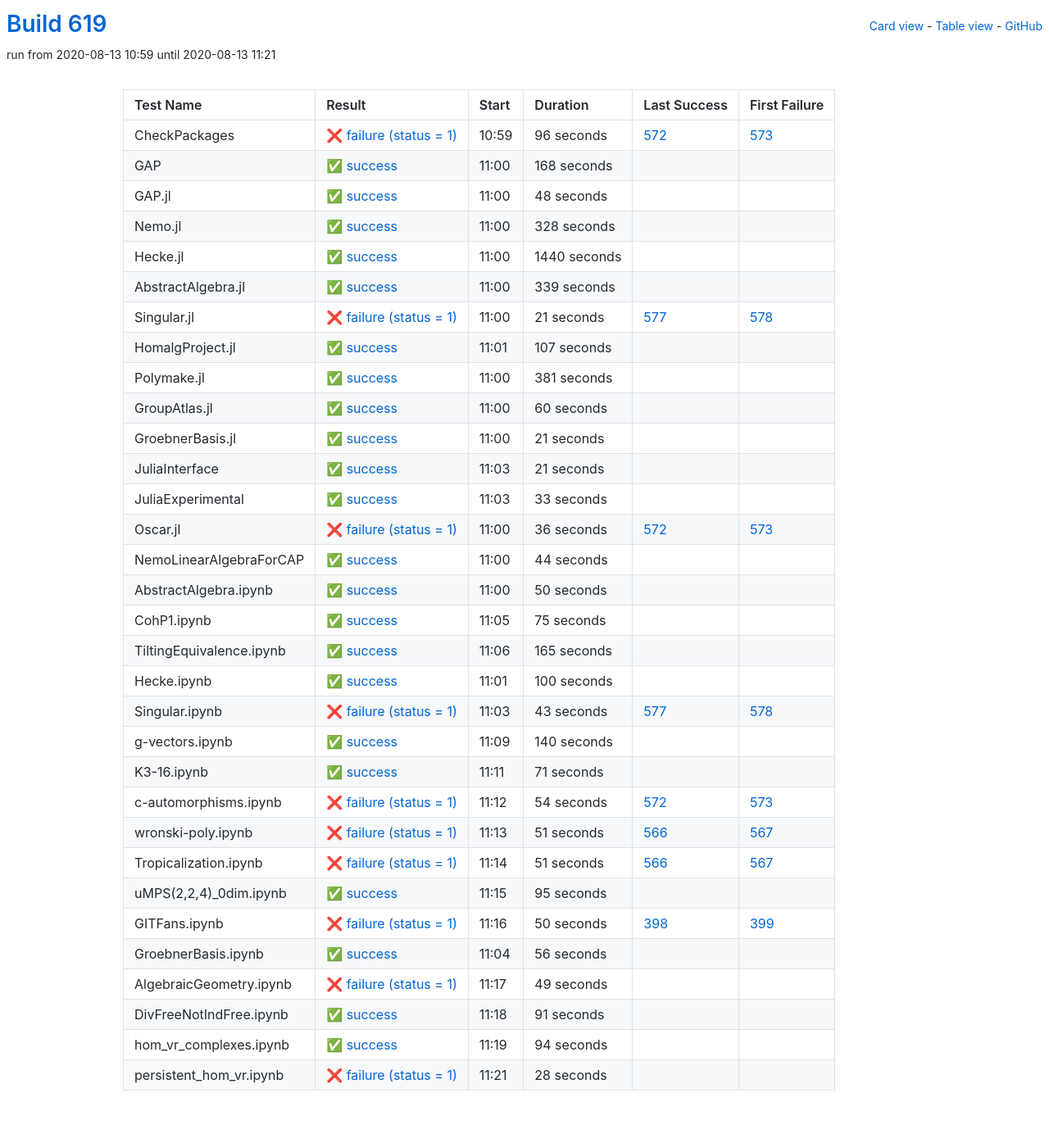
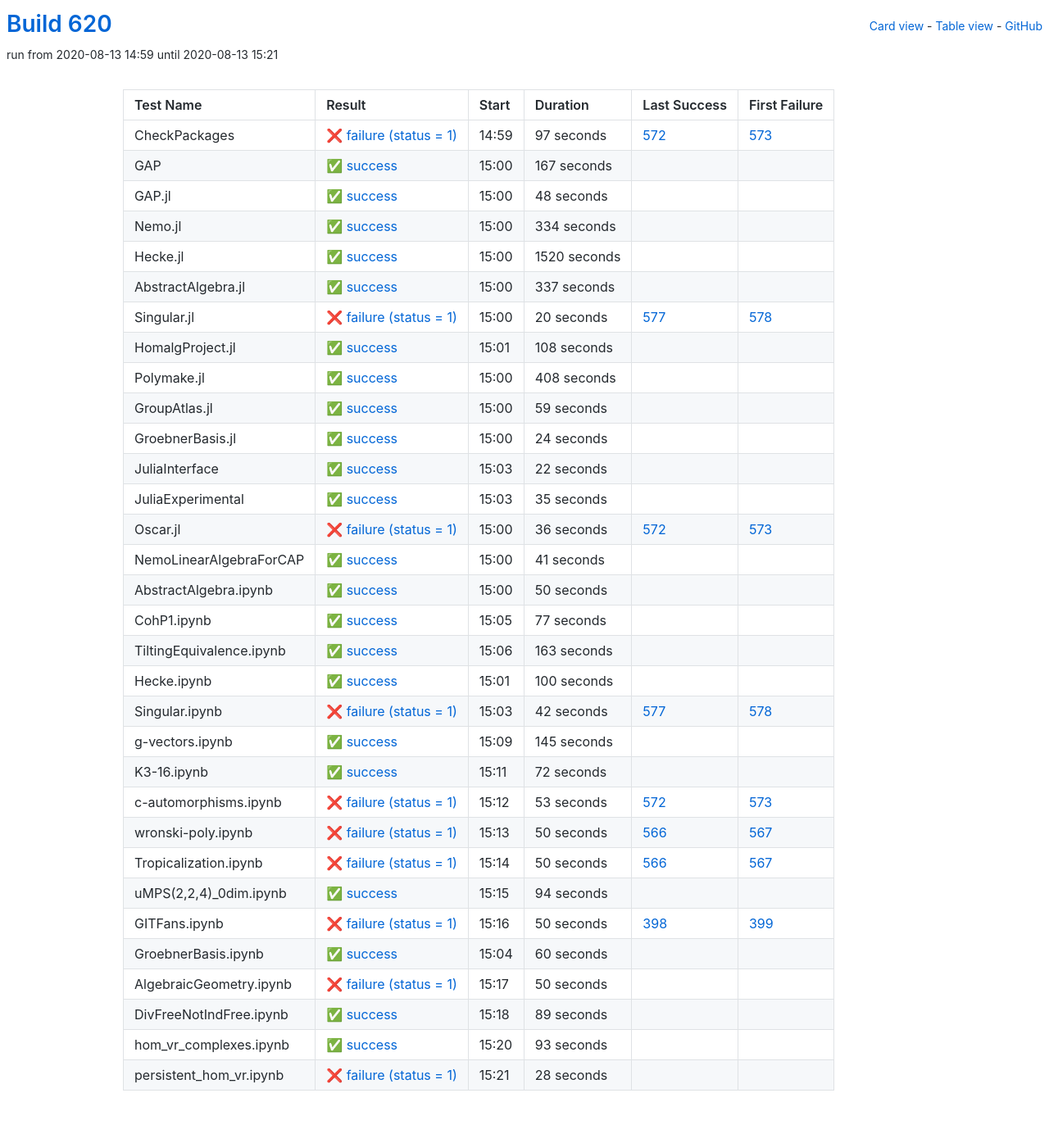
Before and after one commit to oscar-system/oscar-ci-status-stable, a Jekyll site: the page built from table.html, in a window 1280 px wide. Shown: the whole page at 82% size. Built offline with Jekyll 4.4.1, drawn with Linux system fonts in a browser that asks for light colours.

Commit message:
Build #620

```diff
--- a/_data/ci.yml
+++ b/_data/ci.yml
@@ -1,6 +1,6 @@
 ---
-build: 619
-build_url: https://oscarci.mathematik.uni-kl.de/job/oscar-stable/619/
+build: 620
+build_url: https://oscarci.mathematik.uni-kl.de/job/oscar-stable/620/
 job: oscar-stable
 organization: oscar-system
 repo: oscar-ci-status-stable
@@ -8,32 +8,32 @@ repourl: https://github.com/oscar-system/oscar-ci-status-stable
 tests:
 - name: CheckPackages
   id: checkpackages
-  log: https://oscarci.mathematik.uni-kl.de/job/oscar-stable/619/artifact/logs/build-619/CheckPackages.log
-  start: 2020-08-13 10:59
+  log: https://oscarci.mathematik.uni-kl.de/job/oscar-stable/620/artifact/logs/build-620/CheckPackages.log
+  start: 2020-08-13 14:59
   success: false
   exitcode: 1
   status: failure
-  duration: 96
+  duration: 97
   last_success: 572
   last_success_url: https://oscarci.mathematik.uni-kl.de/job/oscar-stable/572/
   first_failure: 573
   first_failure_url: https://oscarci.mathematik.uni-kl.de/job/oscar-stable/573/
 - name: GAP
   id: gap
-  log: https://oscarci.mathematik.uni-kl.de/job/oscar-stable/619/artifact/logs/build-619/GAP.log
-  start: 2020-08-13 11:00
+  log: https://oscarci.mathematik.uni-kl.de/job/oscar-stable/620/artifact/logs/build-620/GAP.log
+  start: 2020-08-13 15:00
   success: true
   exitcode: 0
   status: success
-  duration: 168
+  duration: 167
   last_success: false
   last_success_url:
   first_failure: false
   first_failure_url:
 - name: GAP.jl
   id: gap-jl
-  log: https://oscarci.mathematik.uni-kl.de/job/oscar-stable/619/artifact/logs/build-619/GAP.jl.log
-  start: 2020-08-13 11:00
+  log: https://oscarci.mathematik.uni-kl.de/job/oscar-stable/620/artifact/logs/build-620/GAP.jl.log
+  start: 2020-08-13 15:00
   success: true
   exitcode: 0
   status: success
@@ -44,128 +44,128 @@ tests:
   first_failure_url:
 - name: Nemo.jl
   id: nemo-jl
-  log: https://oscarci.mathematik.uni-kl.de/job/oscar-stable/619/artifact/logs/build-619/Nemo.jl.log
-  start: 2020-08-13 11:00
+  log: https://oscarci.mathematik.uni-kl.de/job/oscar-stable/620/artifact/logs/build-620/Nemo.jl.log
+  start: 2020-08-13 15:00
   success: true
   exitcode: 0
   status: success
-  duration: 328
+  duration: 334
   last_success: false
   last_success_url:
   first_failure: false
   first_failure_url:
 - name: Hecke.jl
   id: hecke-jl
-  log: https://oscarci.mathematik.uni-kl.de/job/oscar-stable/619/artifact/logs/build-619/Hecke.jl.log
-  start: 2020-08-13 11:00
+  log: https://oscarci.mathematik.uni-kl.de/job/oscar-stable/620/artifact/logs/build-620/Hecke.jl.log
+  start: 2020-08-13 15:00
   success: true
   exitcode: 0
   status: success
-  duration: 1440
+  duration: 1520
   last_success: false
   last_success_url:
   first_failure: false
   first_failure_url:
 - name: AbstractAlgebra.jl
   id: abstractalgebra-jl
-  log: https://oscarci.mathematik.uni-kl.de/job/oscar-stable/619/artifact/logs/build-619/AbstractAlgebra.jl.log
-  start: 2020-08-13 11:00
+  log: https://oscarci.mathematik.uni-kl.de/job/oscar-stable/620/artifact/logs/build-620/AbstractAlgebra.jl.log
+  start: 2020-08-13 15:00
   success: true
   exitcode: 0
   status: success
-  duration: 339
+  duration: 337
   last_success: false
   last_success_url:
   first_failure: false
   first_failure_url:
 - name: Singular.jl
   id: singular-jl
-  log: https://oscarci.mathematik.uni-kl.de/job/oscar-stable/619/artifact/logs/build-619/Singular.jl.log
-  start: 2020-08-13 11:00
+  log: https://oscarci.mathematik.uni-kl.de/job/oscar-stable/620/artifact/logs/build-620/Singular.jl.log
+  start: 2020-08-13 15:00
   success: false
   exitcode: 1
   status: failure
-  duration: 21
+  duration: 20
   last_success: 577
   last_success_url: https://oscarci.mathematik.uni-kl.de/job/oscar-stable/577/
   first_failure: 578
   first_failure_url: https://oscarci.mathematik.uni-kl.de/job/oscar-stable/578/
 - name: HomalgProject.jl
   id: homalgproject-jl
-  log: https://oscarci.mathematik.uni-kl.de/job/oscar-stable/619/artifact/logs/build-619/HomalgProject.jl.log
-  start: 2020-08-13 11:01
+  log: https://oscarci.mathematik.uni-kl.de/job/oscar-stable/620/artifact/logs/build-620/HomalgProject.jl.log
+  start: 2020-08-13 15:01
   success: true
   exitcode: 0
   status: success
-  duration: 107
+  duration: 108
   last_success: false
   last_success_url:
   first_failure: false
   first_failure_url:
 - name: Polymake.jl
   id: polymake-jl
-  log: https://oscarci.mathematik.uni-kl.de/job/oscar-stable/619/artifact/logs/build-619/Polymake.jl.log
-  start: 2020-08-13 11:00
+  log: https://oscarci.mathematik.uni-kl.de/job/oscar-stable/620/artifact/logs/build-620/Polymake.jl.log
+  start: 2020-08-13 15:00
   success: true
   exitcode: 0
   status: success
-  duration: 381
+  duration: 408
   last_success: false
   last_success_url:
   first_failure: false
   first_failure_url:
 - name: GroupAtlas.jl
   id: groupatlas-jl
-  log: https://oscarci.mathematik.uni-kl.de/job/oscar-stable/619/artifact/logs/build-619/GroupAtlas.jl.log
-  start: 2020-08-13 11:00
+  log: https://oscarci.mathematik.uni-kl.de/job/oscar-stable/620/artifact/logs/build-620/GroupAtlas.jl.log
+  start: 2020-08-13 15:00
   success: true
   exitcode: 0
   status: success
-  duration: 60
+  duration: 59
   last_success: false
   last_success_url:
   first_failure: false
   first_failure_url:
 - name: GroebnerBasis.jl
   id: groebnerbasis-jl
-  log: https://oscarci.mathematik.uni-kl.de/job/oscar-stable/619/artifact/logs/build-619/GroebnerBasis.jl.log
-  start: 2020-08-13 11:00
+  log: https://oscarci.mathematik.uni-kl.de/job/oscar-stable/620/artifact/logs/build-620/GroebnerBasis.jl.log
+  start: 2020-08-13 15:00
   success: true
   exitcode: 0
   status: success
-  duration: 21
+  duration: 24
   last_success: false
   last_success_url:
   first_failure: false
   first_failure_url:
 - name: JuliaInterface
   id: juliainterface
-  log: https://oscarci.mathematik.uni-kl.de/job/oscar-stable/619/artifact/logs/build-619/JuliaInterface.log
-  start: 2020-08-13 11:03
+  log: https://oscarci.mathematik.uni-kl.de/job/oscar-stable/620/artifact/logs/build-620/JuliaInterface.log
+  start: 2020-08-13 15:03
   success: true
   exitcode: 0
   status: success
-  duration: 21
+  duration: 22
   last_success: false
   last_success_url:
   first_failure: false
   first_failure_url:
 - name: JuliaExperimental
   id: juliaexperimental
-  log: https://oscarci.mathematik.uni-kl.de/job/oscar-stable/619/artifact/logs/build-619/JuliaExperimental.log
-  start: 2020-08-13 11:03
+  log: https://oscarci.mathematik.uni-kl.de/job/oscar-stable/620/artifact/logs/build-620/JuliaExperimental.log
+  start: 2020-08-13 15:03
   success: true
   exitcode: 0
   status: success
-  duration: 33
+  duration: 35
   last_success: false
   last_success_url:
   first_failure: false
   first_failure_url:
 - name: Oscar.jl
   id: oscar-jl
-  log: https://oscarci.mathematik.uni-kl.de/job/oscar-stable/619/artifact/logs/build-619/Oscar.jl.log
-  start: 2020-08-13 11:00
+  log: https://oscarci.mathematik.uni-kl.de/job/oscar-stable/620/artifact/logs/build-620/Oscar.jl.log
+  start: 2020-08-13 15:00
   success: false
   exitcode: 1
   status: failure
@@ -176,20 +176,20 @@ tests:
   first_failure_url: https://oscarci.mathematik.uni-kl.de/job/oscar-stable/573/
 - name: NemoLinearAlgebraForCAP
   id: nemolinearalgebraforcap
-  log: https://oscarci.mathematik.uni-kl.de/job/oscar-stable/619/artifact/logs/build-619/NemoLinearAlgebraForCAP.log
-  start: 2020-08-13 11:00
+  log: https://oscarci.mathematik.uni-kl.de/job/oscar-stable/620/artifact/logs/build-620/NemoLinearAlgebraForCAP.log
+  start: 2020-08-13 15:00
   success: true
   exitcode: 0
   status: success
-  duration: 44
+  duration: 41
   last_success: false
   last_success_url:
   first_failure: false
   first_failure_url:
 - name: AbstractAlgebra.ipynb
   id: abstractalgebra-ipynb
-  log: https://oscarci.mathematik.uni-kl.de/job/oscar-stable/619/artifact/logs/build-619/AbstractAlgebra.ipynb.log
-  start: 2020-08-13 11:00
+  log: https://oscarci.mathematik.uni-kl.de/job/oscar-stable/620/artifact/logs/build-620/AbstractAlgebra.ipynb.log
+  start: 2020-08-13 15:00
   success: true
   exitcode: 0
   status: success
@@ -200,32 +200,32 @@ tests:
   first_failure_url:
 - name: CohP1.ipynb
   id: cohp1-ipynb
-  log: https://oscarci.mathematik.uni-kl.de/job/oscar-stable/619/artifact/logs/build-619/CohP1.ipynb.log
-  start: 2020-08-13 11:05
+  log: https://oscarci.mathematik.uni-kl.de/job/oscar-stable/620/artifact/logs/build-620/CohP1.ipynb.log
+  start: 2020-08-13 15:05
   success: true
   exitcode: 0
   status: success
-  duration: 75
+  duration: 77
   last_success: false
   last_success_url:
   first_failure: false
   first_failure_url:
 - name: TiltingEquivalence.ipynb
   id: tiltingequivalence-ipynb
-  log: https://oscarci.mathematik.uni-kl.de/job/oscar-stable/619/artifact/logs/build-619/TiltingEquivalence.ipynb.log
-  start: 2020-08-13 11:06
+  log: https://oscarci.mathematik.uni-kl.de/job/oscar-stable/620/artifact/logs/build-620/TiltingEquivalence.ipynb.log
+  start: 2020-08-13 15:06
   success: true
   exitcode: 0
   status: success
-  duration: 165
+  duration: 163
   last_success: false
   last_success_url:
   first_failure: false
   first_failure_url:
 - name: Hecke.ipynb
   id: hecke-ipynb
-  log: https://oscarci.mathematik.uni-kl.de/job/oscar-stable/619/artifact/logs/build-619/Hecke.ipynb.log
-  start: 2020-08-13 11:01
+  log: https://oscarci.mathematik.uni-kl.de/job/oscar-stable/620/artifact/logs/build-620/Hecke.ipynb.log
+  start: 2020-08-13 15:01
   success: true
   exitcode: 0
   status: success
@@ -236,92 +236,92 @@ tests:
   first_failure_url:
 - name: Singular.ipynb
   id: singular-ipynb
-  log: https://oscarci.mathematik.uni-kl.de/job/oscar-stable/619/artifact/logs/build-619/Singular.ipynb.log
-  start: 2020-08-13 11:03
+  log: https://oscarci.mathematik.uni-kl.de/job/oscar-stable/620/artifact/logs/build-620/Singular.ipynb.log
+  start: 2020-08-13 15:03
   success: false
   exitcode: 1
   status: failure
-  duration: 43
+  duration: 42
   last_success: 577
   last_success_url: https://oscarci.mathematik.uni-kl.de/job/oscar-stable/577/
   first_failure: 578
   first_failure_url: https://oscarci.mathematik.uni-kl.de/job/oscar-stable/578/
 - name: g-vectors.ipynb
   id: g-vectors-ipynb
-  log: https://oscarci.mathematik.uni-kl.de/job/oscar-stable/619/artifact/logs/build-619/g-vectors.ipynb.log
-  start: 2020-08-13 11:09
+  log: https://oscarci.mathematik.uni-kl.de/job/oscar-stable/620/artifact/logs/build-620/g-vectors.ipynb.log
+  start: 2020-08-13 15:09
   success: true
   exitcode: 0
   status: success
-  duration: 140
+  duration: 145
   last_success: false
   last_success_url:
   first_failure: false
   first_failure_url:
 - name: K3-16.ipynb
   id: k3-16-ipynb
-  log: https://oscarci.mathematik.uni-kl.de/job/oscar-stable/619/artifact/logs/build-619/K3-16.ipynb.log
-  start: 2020-08-13 11:11
+  log: https://oscarci.mathematik.uni-kl.de/job/oscar-stable/620/artifact/logs/build-620/K3-16.ipynb.log
+  start: 2020-08-13 15:11
   success: true
   exitcode: 0
   status: success
-  duration: 71
+  duration: 72
   last_success: false
   last_success_url:
   first_failure: false
   first_failure_url:
 - name: c-automorphisms.ipynb
   id: c-automorphisms-ipynb
-  log: https://oscarci.mathematik.uni-kl.de/job/oscar-stable/619/artifact/logs/build-619/c-automorphisms.ipynb.log
-  start: 2020-08-13 11:12
+  log: https://oscarci.mathematik.uni-kl.de/job/oscar-stable/620/artifact/logs/build-620/c-automorphisms.ipynb.log
+  start: 2020-08-13 15:12
   success: false
   exitcode: 1
   status: failure
-  duration: 54
+  duration: 53
   last_success: 572
   last_success_url: https://oscarci.mathematik.uni-kl.de/job/oscar-stable/572/
   first_failure: 573
   first_failure_url: https://oscarci.mathematik.uni-kl.de/job/oscar-stable/573/
 - name: wronski-poly.ipynb
   id: wronski-poly-ipynb
-  log: https://oscarci.mathematik.uni-kl.de/job/oscar-stable/619/artifact/logs/build-619/wronski-poly.ipynb.log
-  start: 2020-08-13 11:13
+  log: https://oscarci.mathematik.uni-kl.de/job/oscar-stable/620/artifact/logs/build-620/wronski-poly.ipynb.log
+  start: 2020-08-13 15:13
   success: false
   exitcode: 1
   status: failure
-  duration: 51
+  duration: 50
   last_success: 566
   last_success_url: https://oscarci.mathematik.uni-kl.de/job/oscar-stable/566/
   first_failure: 567
   first_failure_url: https://oscarci.mathematik.uni-kl.de/job/oscar-stable/567/
 - name: Tropicalization.ipynb
   id: tropicalization-ipynb
-  log: https://oscarci.mathematik.uni-kl.de/job/oscar-stable/619/artifact/logs/build-619/Tropicalization.ipynb.log
-  start: 2020-08-13 11:14
+  log: https://oscarci.mathematik.uni-kl.de/job/oscar-stable/620/artifact/logs/build-620/Tropicalization.ipynb.log
+  start: 2020-08-13 15:14
   success: false
   exitcode: 1
   status: failure
-  duration: 51
+  duration: 50
   last_success: 566
   last_success_url: https://oscarci.mathematik.uni-kl.de/job/oscar-stable/566/
   first_failure: 567
   first_failure_url: https://oscarci.mathematik.uni-kl.de/job/oscar-stable/567/
 - name: uMPS(2,2,4)_0dim.ipynb
   id: umps-2-2-4-0dim-ipynb
-  log: https://oscarci.mathematik.uni-kl.de/job/oscar-stable/619/artifact/logs/build-619/uMPS-2-2-4-_0dim.ipynb.log
-  start: 2020-08-13 11:15
+  log: https://oscarci.mathematik.uni-kl.de/job/oscar-stable/620/artifact/logs/build-620/uMPS-2-2-4-_0dim.ipynb.log
+  start: 2020-08-13 15:15
   success: true
   exitcode: 0
   status: success
-  duration: 95
+  duration: 94
   last_success: false
   last_success_url:
   first_failure: false
   first_failure_url:
 - name: GITFans.ipynb
   id: gitfans-ipynb
-  log: https://oscarci.mathematik.uni-kl.de/job/oscar-stable/619/artifact/logs/build-619/GITFans.ipynb.log
-  start: 2020-08-13 11:16
+  log: https://oscarci.mathematik.uni-kl.de/job/oscar-stable/620/artifact/logs/build-620/GITFans.ipynb.log
+  start: 2020-08-13 15:16
   success: false
   exitcode: 1
   status: failure
@@ -332,56 +332,56 @@ tests:
   first_failure_url: https://oscarci.mathematik.uni-kl.de/job/oscar-stable/399/
 - name: GroebnerBasis.ipynb
   id: groebnerbasis-ipynb
-  log: https://oscarci.mathematik.uni-kl.de/job/oscar-stable/619/artifact/logs/build-619/GroebnerBasis.ipynb.log
-  start: 2020-08-13 11:04
+  log: https://oscarci.mathematik.uni-kl.de/job/oscar-stable/620/artifact/logs/build-620/GroebnerBasis.ipynb.log
+  start: 2020-08-13 15:04
   success: true
   exitcode: 0
   status: success
-  duration: 56
+  duration: 60
   last_success: false
   last_success_url:
   first_failure: false
   first_failure_url:
 - name: AlgebraicGeometry.ipynb
   id: algebraicgeometry-ipynb
-  log: https://oscarci.mathematik.uni-kl.de/job/oscar-stable/619/artifact/logs/build-619/AlgebraicGeometry.ipynb.log
-  start: 2020-08-13 11:17
+  log: https://oscarci.mathematik.uni-kl.de/job/oscar-stable/620/artifact/logs/build-620/AlgebraicGeometry.ipynb.log
+  start: 2020-08-13 15:17
   success: false
   exitcode: 1
   status: failure
-  duration: 49
+  duration: 50
   last_success: false
   last_success_url:
   first_failure: false
   first_failure_url:
 - name: DivFreeNotIndFree.ipynb
   id: divfreenotindfree-ipynb
-  log: https://oscarci.mathematik.uni-kl.de/job/oscar-stable/619/artifact/logs/build-619/DivFreeNotIndFree.ipynb.log
-  start: 2020-08-13 11:18
+  log: https://oscarci.mathematik.uni-kl.de/job/oscar-stable/620/artifact/logs/build-620/DivFreeNotIndFree.ipynb.log
+  start: 2020-08-13 15:18
   success: true
   exitcode: 0
   status: success
-  duration: 91
+  duration: 89
   last_success: false
   last_success_url:
   first_failure: false
   first_failure_url:
 - name: hom_vr_complexes.ipynb
   id: hom-vr-complexes-ipynb
-  log: https://oscarci.mathematik.uni-kl.de/job/oscar-stable/619/artifact/logs/build-619/hom_vr_complexes.ipynb.log
-  start: 2020-08-13 11:19
+  log: https://oscarci.mathematik.uni-kl.de/job/oscar-stable/620/artifact/logs/build-620/hom_vr_complexes.ipynb.log
+  start: 2020-08-13 15:20
   success: true
   exitcode: 0
   status: success
-  duration: 94
+  duration: 93
   last_success: false
   last_success_url:
   first_failure: false
   first_failure_url:
 - name: persistent_hom_vr.ipynb
   id: persistent-hom-vr-ipynb
-  log: https://oscarci.mathematik.uni-kl.de/job/oscar-stable/619/artifact/logs/build-619/persistent_hom_vr.ipynb.log
-  start: 2020-08-13 11:21
+  log: https://oscarci.mathematik.uni-kl.de/job/oscar-stable/620/artifact/logs/build-620/persistent_hom_vr.ipynb.log
+  start: 2020-08-13 15:21
   success: false
   exitcode: 1
   status: failure
```
Also changed, not shown: README.md.
